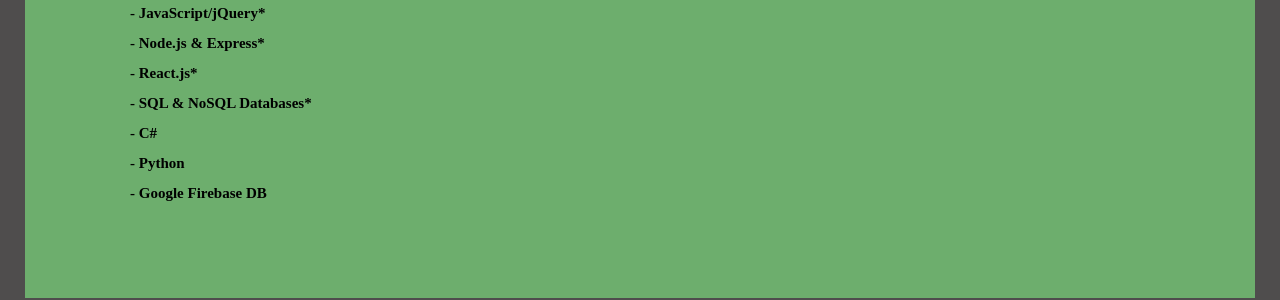
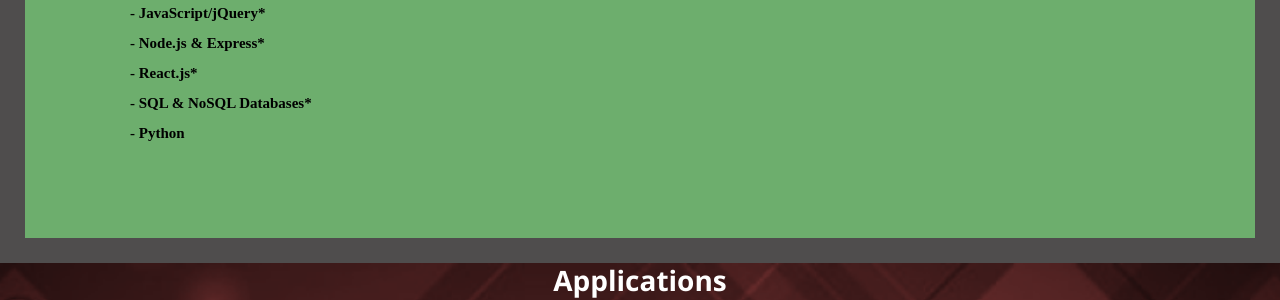
Before and after one commit to tarekel96/myPortfolio, a React (Create React App) app: page / in a window 1280 px wide. Shown: the part 1260-1560 px from the top of the page. Built offline with nearby package versions, Linux system fonts and the light colour scheme.

Commit message:
updated the skills lit

```diff
--- a/package.json
+++ b/package.json
@@ -15,6 +15,7 @@
   },
   "scripts": {
     "start": "node server.js",
+    "proxy": "http://localhost:8080",
     "build": "react-scripts build",
     "test": "react-scripts test",
     "eject": "react-scripts eject",
--- a/server.js
+++ b/server.js
@@ -12,4 +12,6 @@
 app.get("/", function(req, res) {
   res.sendFile(path.join(__dirname, "build", "index.html"));
 });
-app.listen(port);
+app.listen(port, function() {
+  console.log(`Server is running on Port: ${port}`);
+});
--- a/src/components/Resume.js
+++ b/src/components/Resume.js
@@ -116,9 +116,7 @@
                 <li>- Node.js & Express*</li>
                 <li>- React.js*</li>
                 <li>- SQL & NoSQL Databases*</li>
-                <li>- C#</li>
                 <li>- Python</li>
-                <li>- Google Firebase DB</li>
               </ul>
               {/* {this.state.skills} */}
             </div>
--- a/src/resumeData.js
+++ b/src/resumeData.js
@@ -80,16 +80,10 @@
       skillname: "JQuery"
     },
     {
-      skillname: "C #"
-    },
-    {
       skillname: "Python"
     },
     {
       skillname: "MySQL"
-    },
-    {
-      skillname: "Firebase"
     }
   ],
   portfolio: [
```
Also changed, not shown: 7 other files (tests, documents, lock files or other folders).
